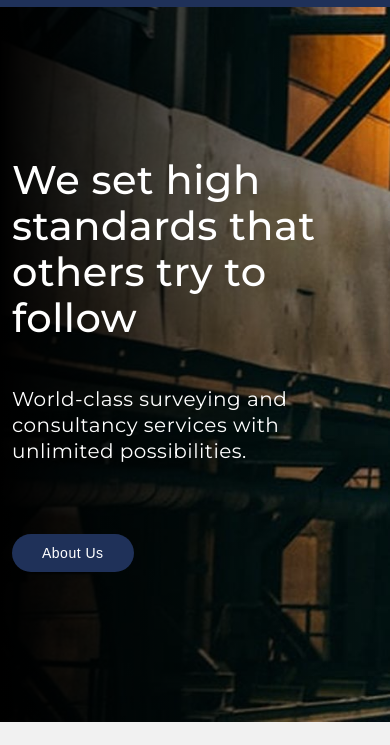
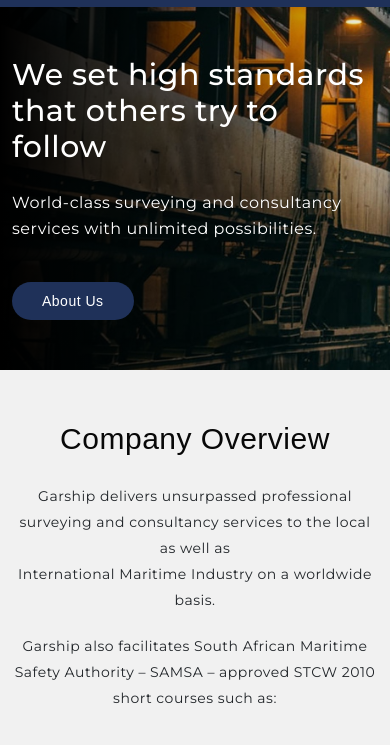
Before and after one commit to masudrana2779/faith-trade, a plain HTML site: page index.html in a window 390 px wide. Shown: the part 99-844 px from the top of the page. Drawn offline with nearby package versions, Linux system fonts and the light colour scheme.

Commit message:
header to to done

```diff
--- a/assets/sass/theme/_banner.scss
+++ b/assets/sass/theme/_banner.scss
@@ -14,9 +14,10 @@
       left: 0;
       width: 100%;
       height: 100%;
-      background: linear-gradient(90deg, #000, transparent );
+      background: linear-gradient(90deg, #000, transparent);
       z-index: -1;
     }
+
     .SliderInner {
 
     }
@@ -25,6 +26,7 @@
 
 .bannerContent {
   padding: 150px 0;
+
   .bannerTitle {
     color: $white;
     font-size: $f40;
@@ -44,3 +46,29 @@
     }
   }
 }
+
+
+// responsive style
+
+
+@media (max-width: 767px) {
+  .bannerContent {
+    padding: 50px 0;
+  }
+  .bannerContent .bannerTitle {
+    font-size: 30px;
+    line-height: 36px;
+    margin-bottom: 25px;
+  }
+
+  .bannerContent .bannerTitle br {
+    display: none;
+  }
+  .bannerContent .bannerPara br {
+    display: none;
+  }
+  .bannerContent .bannerPara {
+    font-size: 16px;
+    margin-bottom: 40px;
+  }
+}
```
Also changed, not shown: assets/css/style.css.
